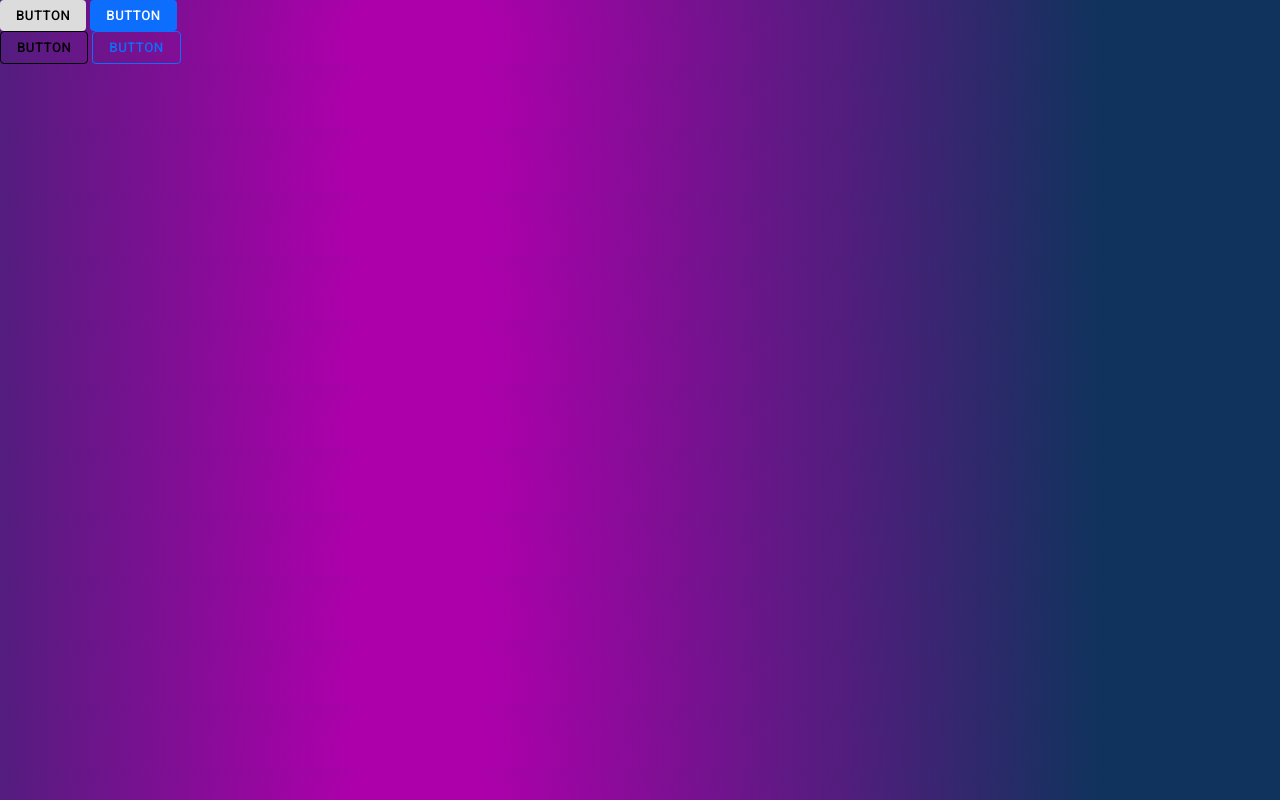
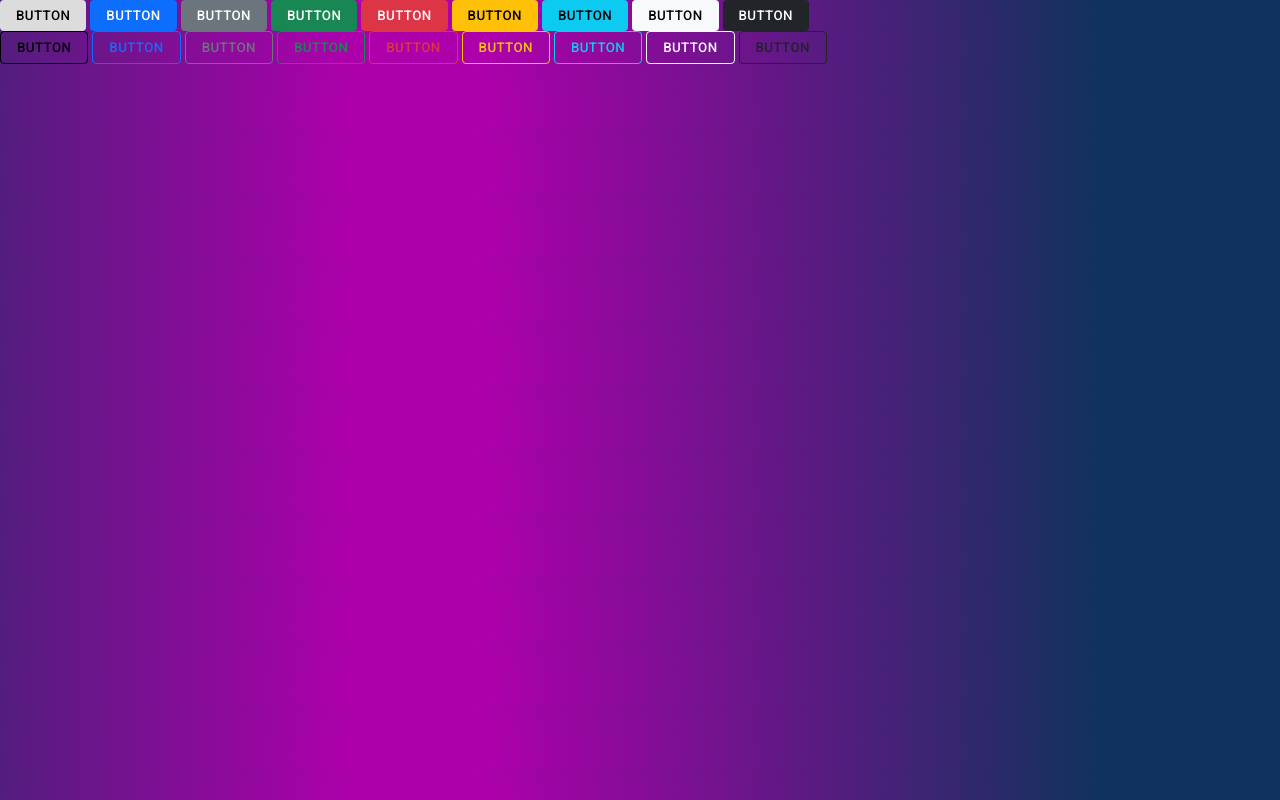
Before and after one commit to victorbadaro/css-only, a plain HTML site: page index.html in a window 1280 px wide. Drawn offline with Linux system fonts and the light colour scheme.

Commit message:
feat: add config for bootstrap color scheme buttons

```diff
--- a/index.css
+++ b/index.css
@@ -35,6 +35,42 @@ button.primary {
   color: #fff;
 }
 
+button.secondary {
+  background-color: #6c757d;
+  color: #fff;
+}
+
+button.success {
+  background-color: #198754;
+  color: #fff;
+}
+
+button.danger {
+  background-color: #dc3545;
+  color: #fff;
+}
+
+button.warning {
+  background-color: #ffc107;
+  color: #000;
+}
+
+button.info {
+  background-color: #0dcaf0;
+  color: #000;
+}
+
+button.light {
+  background-color: #f8f9fa;
+  color: #000;
+}
+
+button.dark {
+  background-color: #212529;
+  color: #fff;
+}
+
+/* Outlined buttons */
 button.outlined {
   border: 1px solid;
   background-color: transparent;
@@ -43,3 +79,31 @@ button.outlined {
 button.primary.outlined {
   color: #0d6efd;
 }
+
+button.secondary.outlined {
+  color: #6c757d;
+}
+
+button.success.outlined {
+  color: #198754;
+}
+
+button.danger.outlined {
+  color: #dc3545;
+}
+
+button.warning.outlined {
+  color: #ffc107;
+}
+
+button.info.outlined {
+  color: #0dcaf0;
+}
+
+button.light.outlined {
+  color: #f8f9fa;
+}
+
+button.dark.outlined {
+  color: #212529;
+}
--- a/index.html
+++ b/index.html
@@ -15,10 +15,24 @@
   <div>
     <button type="button">Button</button>
     <button type="button" class="primary">Button</button>
+    <button type="button" class="secondary">Button</button>
+    <button type="button" class="success">Button</button>
+    <button type="button" class="danger">Button</button>
+    <button type="button" class="warning">Button</button>
+    <button type="button" class="info">Button</button>
+    <button type="button" class="light">Button</button>
+    <button type="button" class="dark">Button</button>
   </div>
   <div>
     <button type="button" class="outlined">Button</button>
     <button type="button" class="primary outlined">Button</button>
+    <button type="button" class="secondary outlined">Button</button>
+    <button type="button" class="success outlined">Button</button>
+    <button type="button" class="danger outlined">Button</button>
+    <button type="button" class="warning outlined">Button</button>
+    <button type="button" class="info outlined">Button</button>
+    <button type="button" class="light outlined">Button</button>
+    <button type="button" class="dark outlined">Button</button>
   </div>
 </body>
 <html>
```
